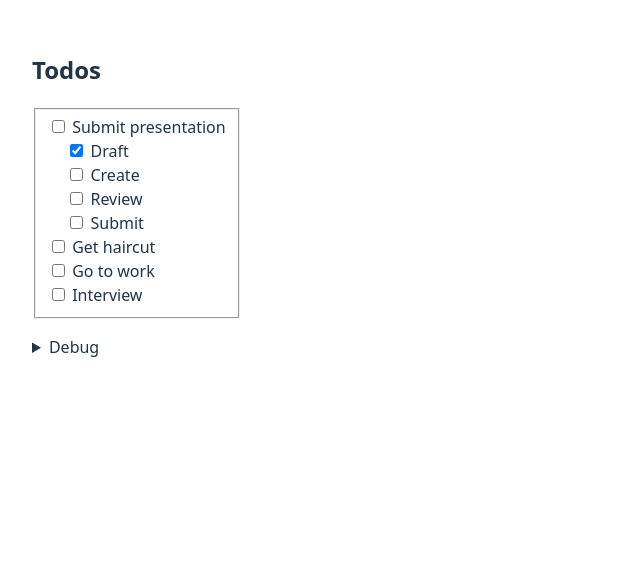
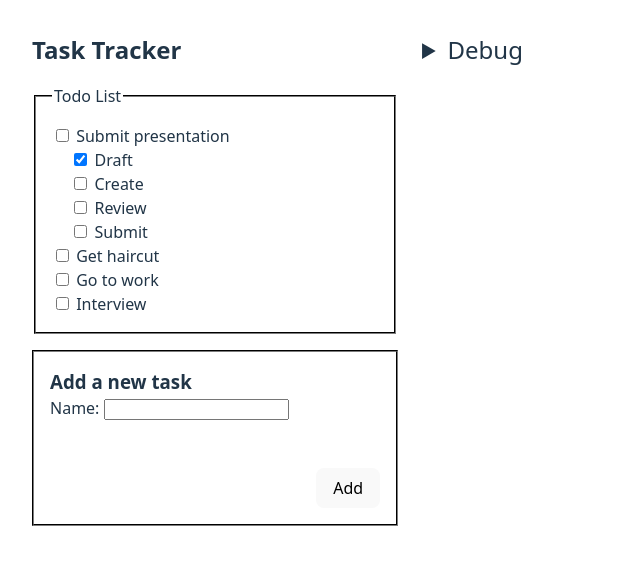
Before and after one commit to ethanchristensen01/vue-vmodel-experiments, a Vue app in the folder interview-vue/: page / in a window 1280 px wide. Shown: the top 564 px of the page, without its empty margins (0-640 px from the left). Built offline with nearby package versions, Linux system fonts and the light colour scheme.

Commit message:
Put sections side-by-side

```diff
--- a/interview-vue/src/style.css
+++ b/interview-vue/src/style.css
@@ -19,6 +19,11 @@ a {
   color: #646cff;
 }
 
+h1, h2, h3, h4, h5, h6 {
+  padding: 0;
+  margin: 0;
+}
+
 body {
   margin: 0;
   min-width: 320px;
@@ -37,14 +42,16 @@ h1 {
 button {
   border-radius: 8px;
   border: 1px solid transparent;
-  padding: 0.6em 1.2em;
+  padding: 0.5em 1em;
   font-size: 1em;
   font-weight: 500;
   font-family: inherit;
-  background-color: #1a1a1a;
+  background-color: #cacaca;
+  color: black;
   cursor: pointer;
   transition: border-color 0.25s;
 }
+
 button:hover {
   border-color: #646cff;
 }
@@ -61,6 +68,9 @@ button:focus-visible {
   max-width: 1280px;
   margin: 0 auto;
   padding: 2rem;
+  display: flex;
+  flex-direction: row;
+  gap: 1.5em;
 }
 
 @media (prefers-color-scheme: light) {
--- a/interview-vue/src/views/MainPage.vue
+++ b/interview-vue/src/views/MainPage.vue
@@ -1,12 +1,23 @@
 <template>
   <section>
-    <h2>Todos</h2>
+    <h2>Task Tracker</h2>
     <fieldset>
+      <legend>Todo List</legend>
       <TodoList
         v-model:model-value="tasks"
         @update:model-value="onUpdate"
       />
     </fieldset>
+    <form @submit.prevent="() => false">
+      <h3>
+        Add a new task
+      </h3>
+      <label>
+        Name:
+        <input type="text" v-model="newText"/>
+      </label>
+      <button @click="addNewTask" class="add-button">Add</button>
+    </form>
     <div v-if="allDone">
       All done!
     </div>
@@ -15,8 +26,8 @@
     <details>
       <summary>Debug</summary>
       <div>
-        <h3>Copy of Todos</h3>
         <fieldset>
+          <legend>Copy of Todo List</legend>
           <TodoList
             v-model="tasksMirror"
           />
@@ -52,6 +63,13 @@ const allDone = computed(() => {
   return tasks.value.every(t => t.isAllComplete())
 })
 
+const newText = ref('')
+
+function addNewTask () {
+  if (newText.value) {
+    tasks.value.push(new Task(newText.value))
+  }
+}
 
 watch(() => tasks, v => console.log('watch task', v.value))
 watch(() => tasks, v => console.log('watch task deep', v.value), { deep: true })
@@ -68,14 +86,35 @@ const tasksMirror = ref(tasks.value)
   box-sizing: border-box;
 }
 
-fieldset {
-  width: fit-content;
-  margin-bottom: 1em;
+section {
+  width: 40ch;
+}
+
+:is(section, details) > * + * {
+  margin-top: 1em;
+}
+
+fieldset, form {
+  display: flex;
+  flex-direction: column;
+  padding: 1em;
+  border: 2px groove rgba(40, 40, 40, 1);
 }
 
 output {
   background-color: #171717;
   padding: 0.5em;
   min-height: 6em;
+  display: block;
+}
+
+.add-button {
+  width: fit-content;
+  align-self: end;
+  margin-top: 3em;
+}
+
+summary {
+  font-size: x-large;
 }
 </style>
```
